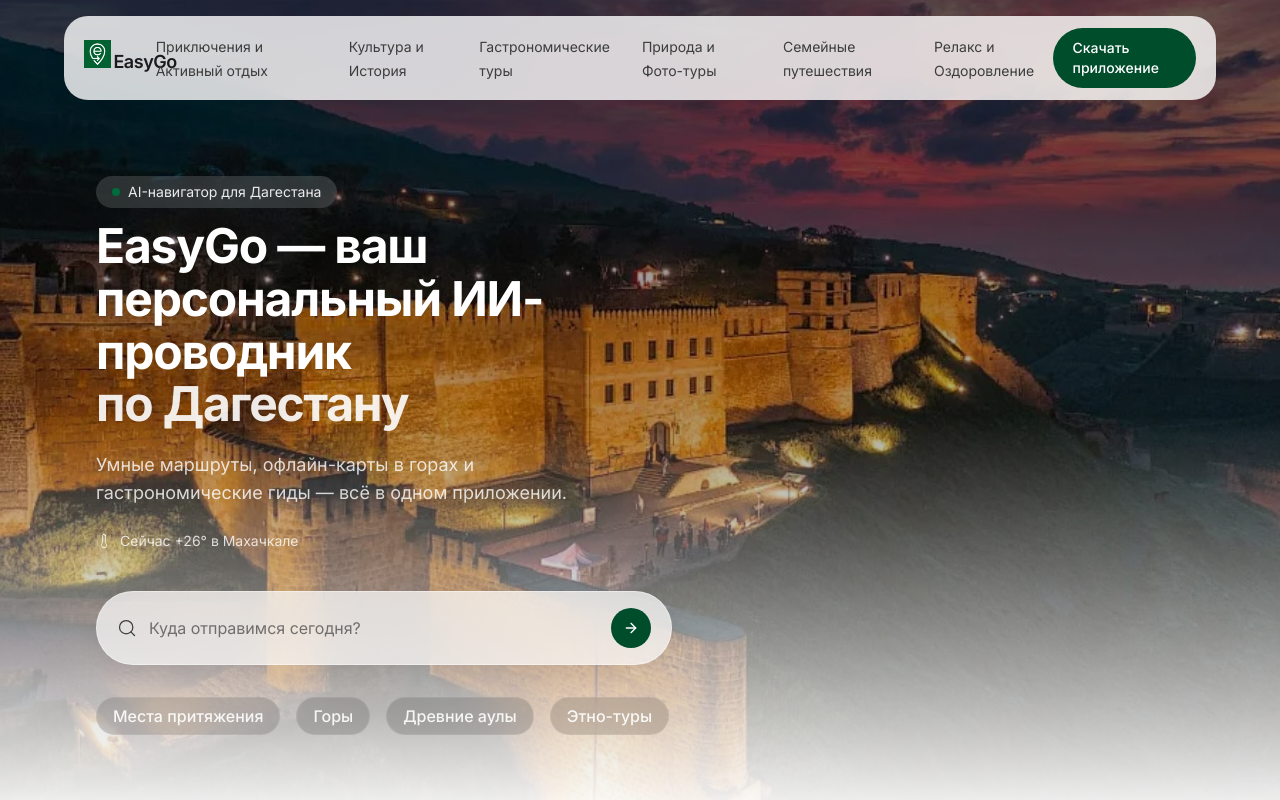
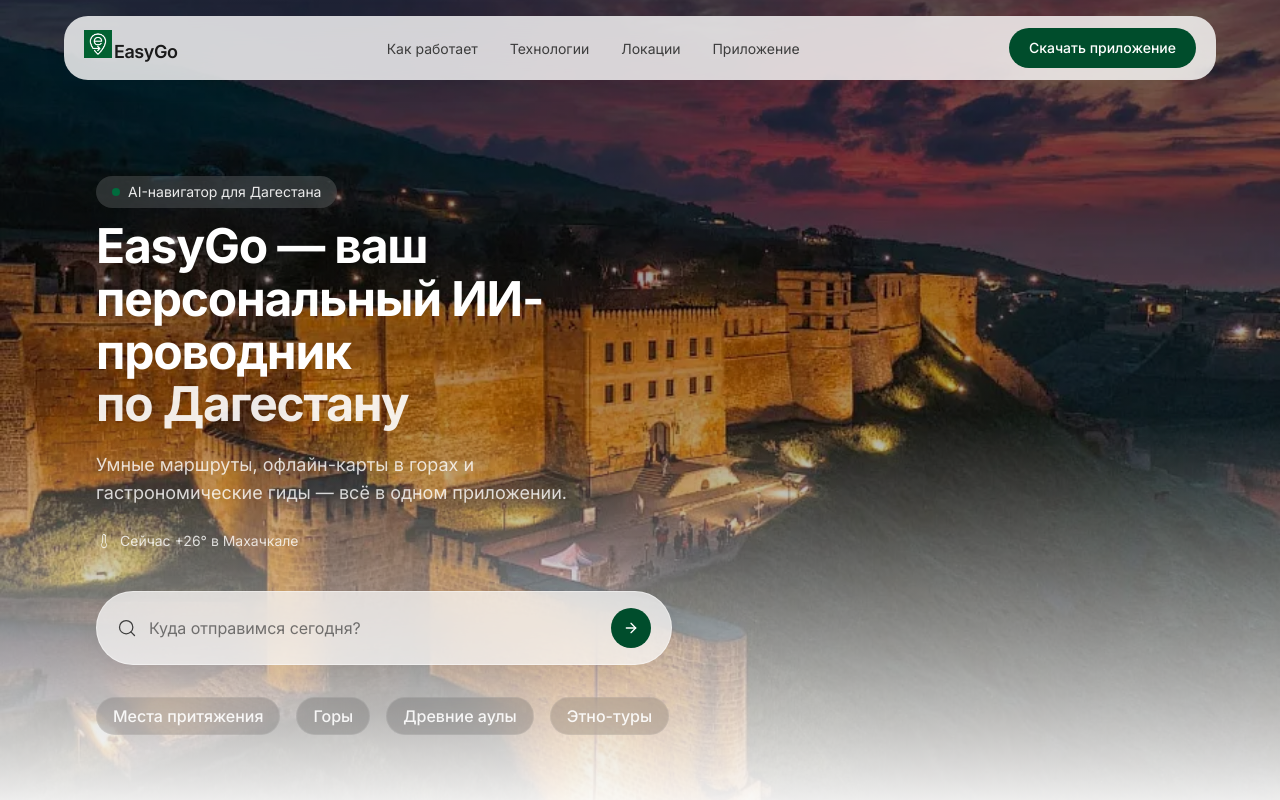
Before and after one commit to BrunoIsaev/EasyGo, a Next.js app: page / in a window 1280 px wide. Shown: the top 800 px of the page. Built offline with nearby package versions, Linux system fonts and the light colour scheme.

Commit message:
еще изменения.

```diff
--- a/src/components/Navbar.tsx
+++ b/src/components/Navbar.tsx
@@ -6,12 +6,10 @@ import { Menu } from "lucide-react";
 import Link from "next/link";
 
 const links = [
-  { href: "#adventures", label: "Приключения и Активный отдых" },
-  { href: "#culture", label: "Культура и История" },
-  { href: "#gastronomy", label: "Гастрономические туры" },
-  { href: "#nature", label: "Природа и Фото-туры" },
-  { href: "#family", label: "Семейные путешествия" },
-  { href: "#relax", label: "Релакс и Оздоровление" },
+  { href: "#how-it-works", label: "Как работает" },
+  { href: "#features", label: "Технологии" },
+  { href: "#locations", label: "Локации" },
+  { href: "#app", label: "Приложение" },
 ];
 
 export function Navbar() {
```
